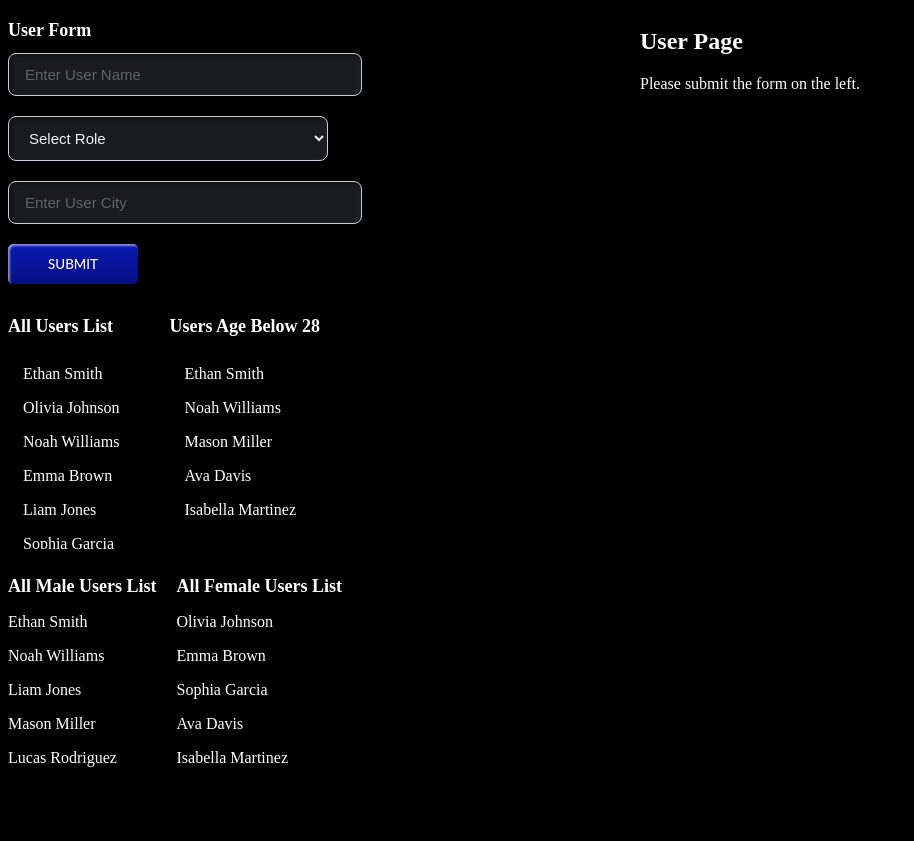
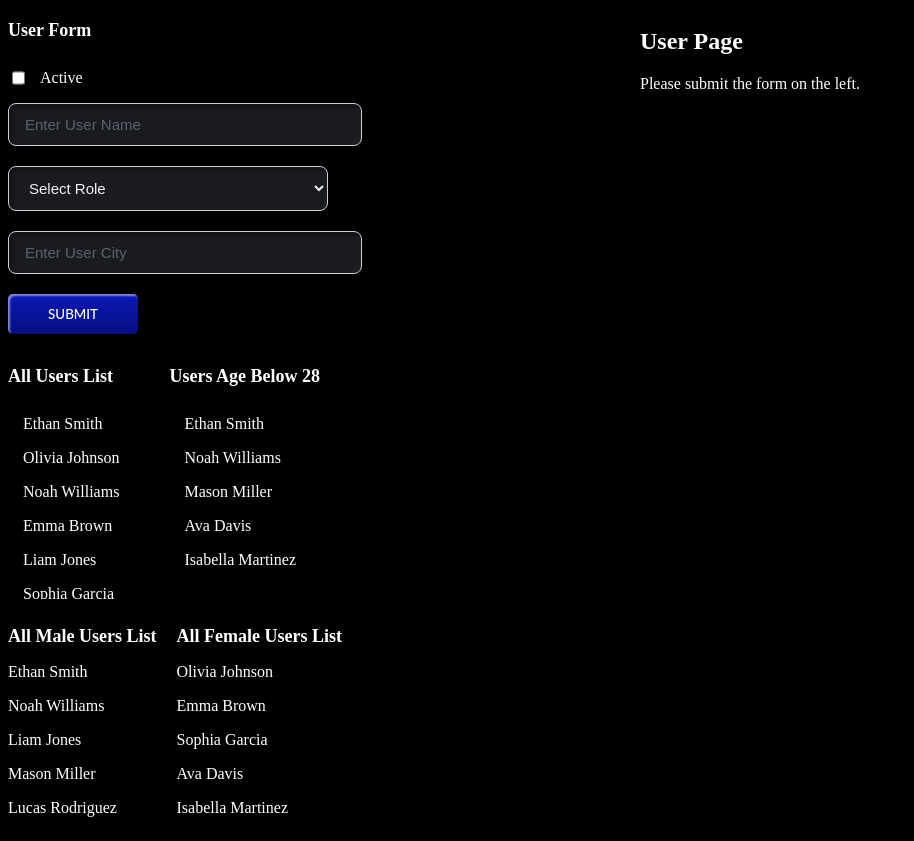
Before and after one commit to Saif-Ali-Warsi/react-experiments, a React (Vite) app: page / in a window 1280 px wide. Shown: the whole page, without its empty margins (0-914 px from the left). Before the commit the page ends 800 px from the top, so only its background shows below. Built offline with nearby package versions, Linux system fonts and the light colour scheme.

Commit message:
form improvements added

```diff
--- /dev/null
+++ b/src/components/checkbox/CheckBox.jsx
@@ -0,0 +1,14 @@
+import "../../components/checkbox/checkbox.css";
+
+function CheckBox({ type = "checkbox", checked, onChange, label }) {
+  return (
+    <>
+      <div className="checkbox-main">
+        <input type={type} checked={checked} onChange={onChange} />
+        <p>{label}</p>
+      </div>
+    </>
+  );
+}
+
+export default CheckBox;
--- /dev/null
+++ b/src/components/checkbox/checkbox.css
@@ -0,0 +1,4 @@
+.checkbox-main {
+  display: flex;
+  gap: 12px;
+}
--- a/src/pages/UserForm.jsx
+++ b/src/pages/UserForm.jsx
@@ -2,19 +2,24 @@ import { useState } from "react";
 import InputBox from "../components/input-box/input-box";
 import SolidButton from "../components/solid-button/solid-button";
 import SelectBox from "../components/select/Select-box";
+import CheckBox from "../components/checkbox/CheckBox";
 
 function UserForm({ onUserSubmit }) {
-  const [userName, setUserName] = useState("");
-  const [userRole, setUserRole] = useState("");
-  const [userCity, setUserCity] = useState("");
+  const [formData, setFormData] = useState({
+    userName: "",
+    userRole: "",
+    userCity: "",
+    isActive: false,
+  });
 
   function submitUserForm(event) {
     event.preventDefault();
 
     onUserSubmit({
-      userName,
-      userRole,
-      userCity,
+      userName: formData.userName,
+      userRole: formData.userRole,
+      userCity: formData.userCity,
+      isActive: formData.isActive,
     });
   }
 
@@ -22,26 +27,43 @@ function UserForm({ onUserSubmit }) {
     <>
       <h1>User Form</h1>
       <form onSubmit={submitUserForm}>
+        <CheckBox
+          label="Active"
+          checked={formData.isActive}
+          onChange={(event) =>
+            setFormData({ ...formData, isActive: event.target.checked })
+          }
+        ></CheckBox>
+
         <InputBox
           type="text"
           placeholder="Enter User Name"
-          value={userName}
-          onChange={(event) => setUserName(event.target.value)}
+          value={formData.userName}
+          onChange={(event) =>
+            setFormData({
+              ...formData,
+              userName: event.target.value,
+            })
+          }
         ></InputBox>
 
         <SelectBox
-          value={userRole}
-          onChange={(event) => setUserRole(event.target.value)}
+          value={formData.userRole}
+          onChange={(event) =>
+            setFormData({ ...formData, userRole: event.target.value })
+          }
         ></SelectBox>
 
         <InputBox
           type="text"
           placeholder="Enter User City"
-          value={userCity}
-          onChange={(event) => setUserCity(event.target.value)}
+          value={formData.userCity}
+          onChange={(event) =>
+            setFormData({ ...formData, userCity: event.target.value })
+          }
         ></InputBox>
 
-        <SolidButton type="type" text="SUBMIT"></SolidButton>
+        <SolidButton type="submit" text="SUBMIT"></SolidButton>
       </form>
     </>
   );
```
